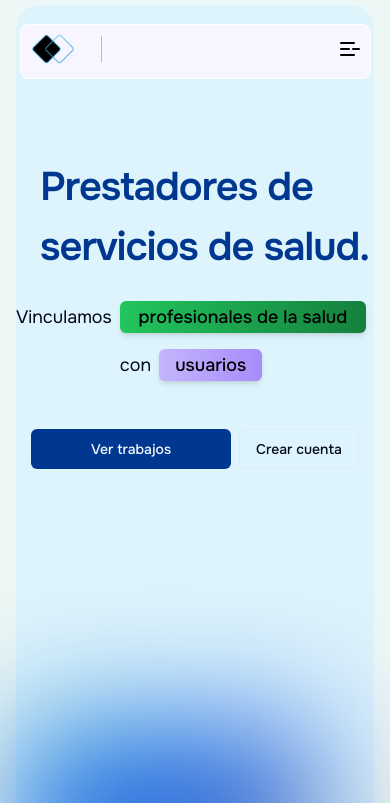
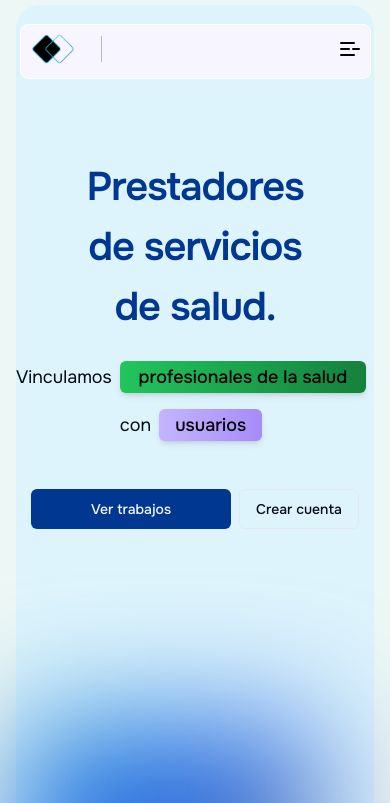
Before and after one commit to gergati/trabajosAT, a Next.js app: page / in a window 390 px wide. Shown: the top 803 px of the page. Built offline with nearby package versions, Linux system fonts and the light colour scheme; no server answers.

Commit message:
Arregle la ui que estaba rota

```diff
--- a/src/app/(trabajos)/(nosotros)/ui/Header.tsx
+++ b/src/app/(trabajos)/(nosotros)/ui/Header.tsx
@@ -29,7 +29,7 @@ export const Header = () => {
     return (
         <div className="text-center items-center">
             <CardHeader>
-                <CardTitle className="text-[40px] md:mt-32 pt-32 md:pt-0 text-[#003791] md:text-[64px] md:leading-[64px] m-auto md:w-[50%] w-[110%] text-start md:text-center">
+                <CardTitle className="text-[40px] md:mt-32 pt-32 md:pt-0 text-[#003791] md:text-[64px] md:leading-[64px] m-auto md:w-[50%] w-[80%] md:text-center">
                     Prestadores de servicios de salud.
                 </CardTitle>
             </CardHeader>
--- a/src/app/(trabajos)/(nosotros)/ui/SectionGradient.tsx
+++ b/src/app/(trabajos)/(nosotros)/ui/SectionGradient.tsx
@@ -8,7 +8,7 @@ import { ArrowMainGradient, ArrowRotate, Comunnity, FlameMainGradient, MessageMa
 
 export const SectionGradient = () => {
     return (
-        <div className="absolute w-full">
+        <div className="absolute w-[90%]">
             <div className='absolute md:-top-20 z-[45] md:left-[35%] left-0 right-auto m-auto md:w-[400px] md:h-[100px]'>
                 <Badge className="h-8 rounded-md mt-52 md:mt-4 bg-white hover:bg-white text-black shadow-md flex gap-2 w-36">
                     <FlameMainGradient />
@@ -18,7 +18,7 @@ export const SectionGradient = () => {
             </div>
             <div className="absolute z-[39] w-[352px] m-auto md:left-[200px] md:top-[80px] top-[250px]">
                 <div className='md:w-[950px] md:h-[500px] h-[900px] rounded-lg grid grid-cols-1'>
-                    <div className='bg-gradient-to-tr from-violet-500 to-orange-300 h-full w-full blur-3xl'></div>
+                    <div className='bg-gradient-to-tr from-violet-500 to-orange-300 h-full w-full blur-3xl m-auto'></div>
                     <Card className='absolute md:w-[320px] top-28 md:top-0 h-[100px] flex shadow-lg'>
                         <div className='items-center justify-center text-center w-[20%] m-auto ml-2'>
                             <ArrowMainGradient />
```
